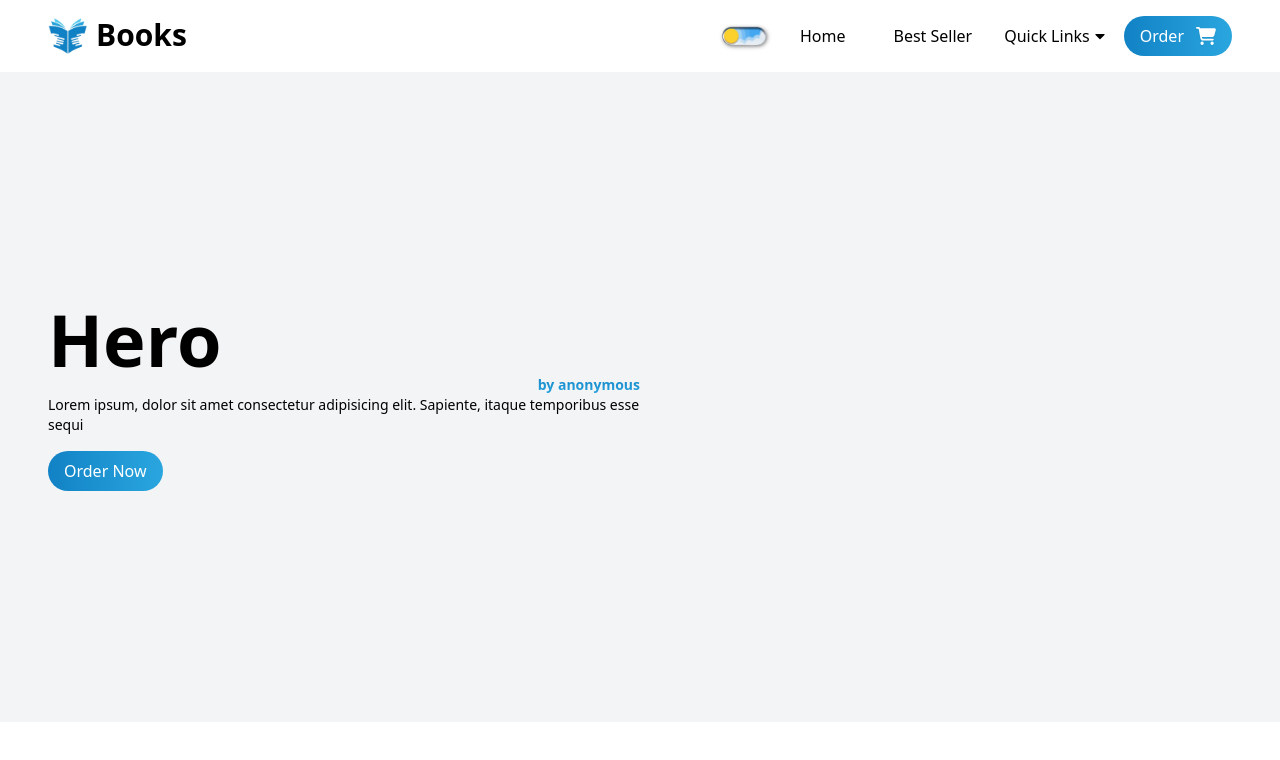
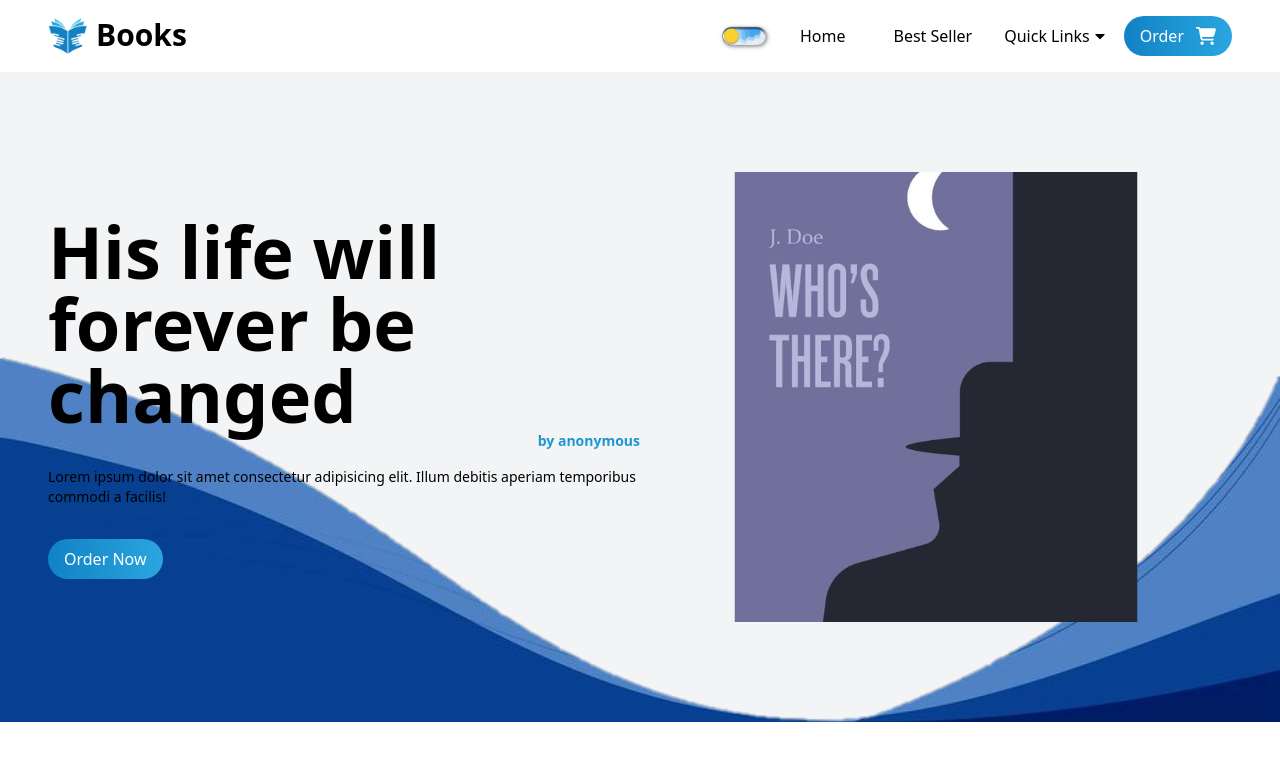
Before and after one commit to wacho91/book-market, a React (Vite) app: page / in a window 1280 px wide. Shown: the top 760 px of the page. Built offline with nearby package versions, Linux system fonts and the light colour scheme.

Commit message:
Introducing image in the hero component

```diff
--- a/src/components/Hero/Hero.jsx
+++ b/src/components/Hero/Hero.jsx
@@ -1,22 +1,43 @@
+
+import { useState } from "react";
+import Book1 from "../../assets/book/book1.jpg";
+import Book2 from "../../assets/book/book2.jpg";
+import Book3 from "../../assets/book/book3.jpg";
+import vector from "../../assets/website/blue-pattern.png"
 
 const Hero = () => {
+
+    const [imageId, setImageId] = useState(Book1);
+    const [title, setTitle] = useState("His life will forever be changed");
+    const [description, setDescription] = useState("Lorem ipsum dolor sit amet consectetur adipisicing elit. Illum debitis aperiam temporibus commodi a facilis!");
+
+    const bgImgae = {
+        backgroundImage: `url(${vector})`,
+        backgroundPosition: "center",
+        backgroundRepeat: "no-repeat",
+        backgroundSize: "cover",
+        width: "100%"
+    }
+
   return (
-    <div className="min-h-[550px] sm:min-h-[650px] bg-gray-100 flex justify-center items-center dark:bg-gray-950 dark:text-white duration-200">
+    <div
+        className="min-h-[550px] sm:min-h-[650px] bg-gray-100 flex justify-center items-center
+        dark:bg-gray-950 dark:text-white duration-200"
+        style={bgImgae}
+    >
         <div className="container pb-8 sm:pb-0">
             <div className="grid grid-cols-1 sm:grid-cols-2">
                 {/*Text Content Section*/}
-                <div>
+                <div className="flex flex-col justify-center gap-4 pt-12 sm:pt-0 text-center sm:text-left order-2 sm:order-1">
                     <h1 className="text-5xl sm:text-6xl lg:text-7xl font-bold">
-                        Hero
+                        {title}
                         <p className="bg-clip-text text-transparent bg-gradient-to-b
                         from-primary text-right text-sm to-secondary">
                             by anonymous
                         </p>
                     </h1>
                     <p className="text-sm">
-                        Lorem ipsum, dolor sit amet
-                        consectetur adipisicing elit.
-                        Sapiente, itaque temporibus esse sequi
+                        {description}
                     </p>
                     <div>
                         <button
@@ -28,7 +49,15 @@ const Hero = () => {
                     </div>
                 </div>
                 {/*Image Section*/}
-                <div></div>
+                <div className="min-h-[450px] flex justify-center items-center relative order-1 sm:order-2">
+                    <div className="h-[300px] sm:h-[450px] overflow-hidden flex justify-center items-center">
+                        <img
+                            src={imageId}
+                            alt=""
+                            className="w-[300px] sm:h-[450px] sm:w-[450px] sm:scale-125 object-contain mx-auto"
+                        />
+                    </div>
+                </div>
             </div>
         </div>
     </div>
```
